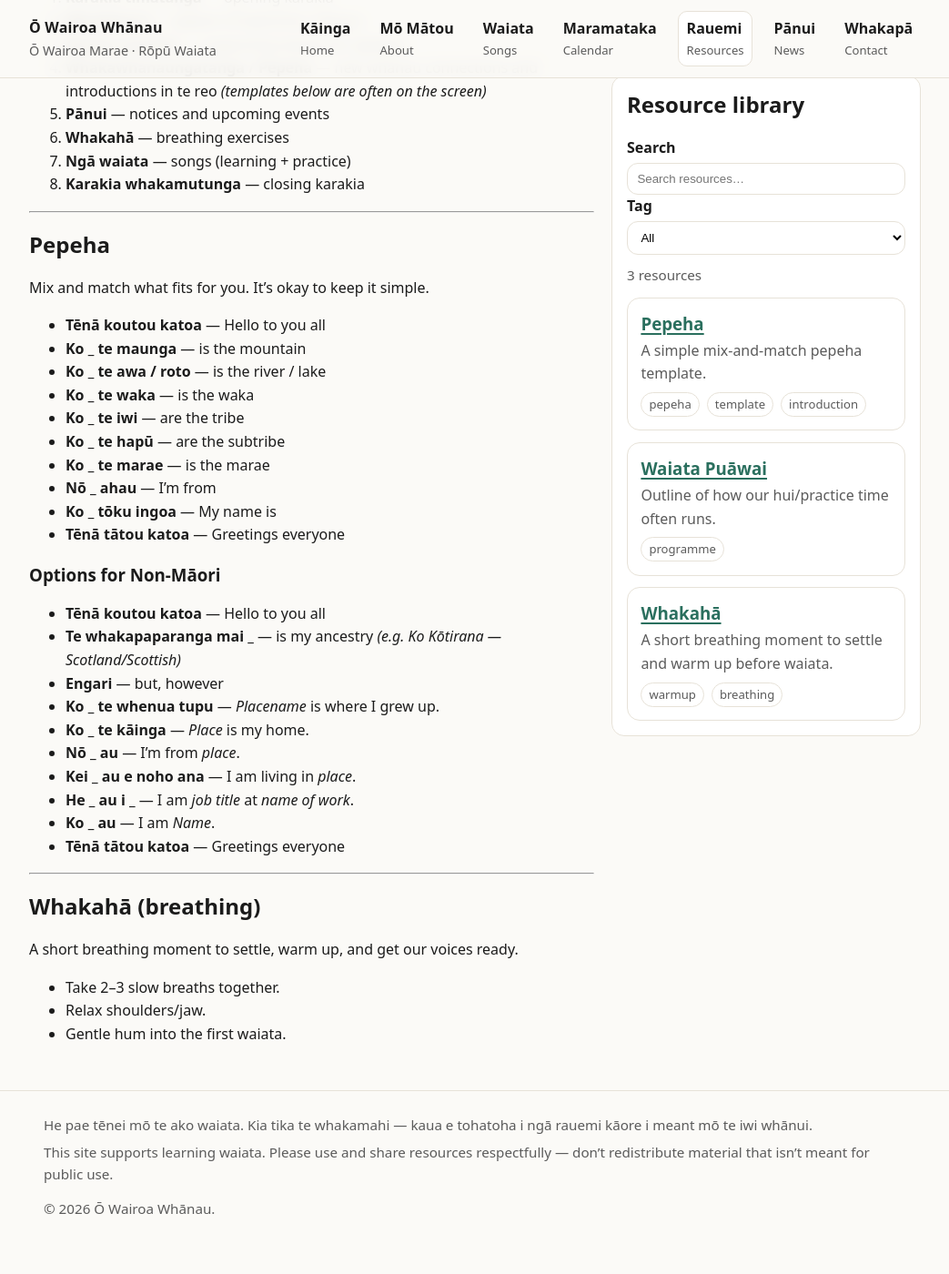
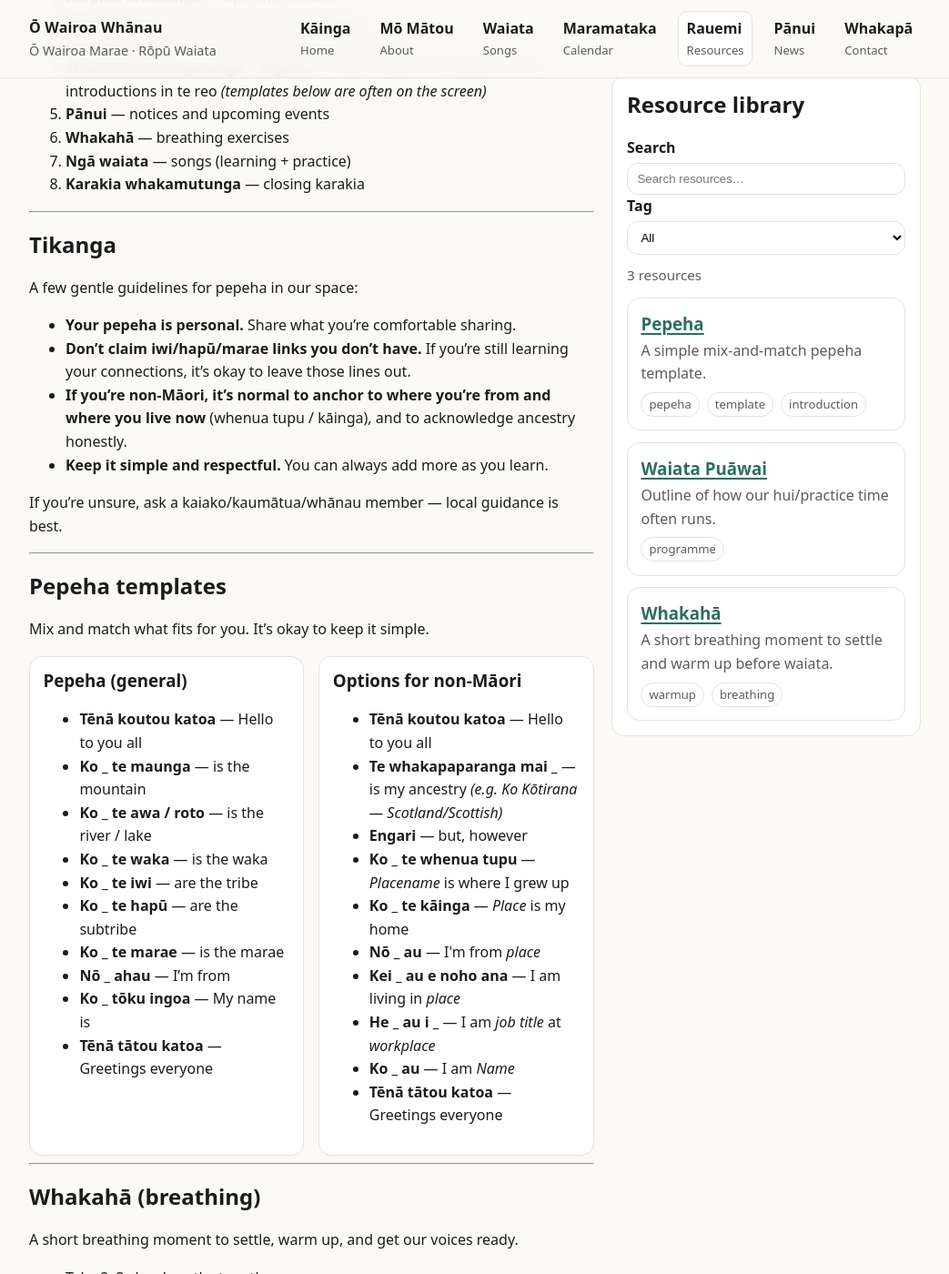
Before and after one commit to Standen-Home/owairoawhanau-site, a Jekyll site: the page built from resources.md, in a window 1280 px wide and 1400 px high, scrolled down 372 px. Shown: the whole window at 91% size, without its empty margins (118-1161 px from the left). Built offline with Jekyll 4.4.1, drawn with Linux system fonts in a browser that asks for light colours; before the commit the page ends 1737 px from its top, so only the background shows below that.

Commit message:
Resources: add Tikanga guidance + side-by-side pepeha templates

```diff
--- a/assets/css/style.css
+++ b/assets/css/style.css
@@ -186,6 +186,12 @@ input[type="search"], select{
 .two-col{display:grid;grid-template-columns: 1fr 340px; gap: 1.2rem; align-items:start}
 @media (max-width: 980px){.two-col{grid-template-columns:1fr}}
 
+/* Simple content columns inside markdown pages */
+.cols-2{display:grid;grid-template-columns: 1fr 1fr; gap: 1rem; margin: .8rem 0 0 0}
+.cols-2 > div{background:#fff;border:1px solid var(--border);border-radius: var(--radius);padding: .9rem}
+.cols-2 h3{margin-top:0}
+@media (max-width: 760px){.cols-2{grid-template-columns:1fr}}
+
 .sidebar{
   position: sticky;
   top: 5.2rem;
--- a/resources.md
+++ b/resources.md
@@ -22,31 +22,54 @@ A simple outline of how our hui/practice time often runs.
 
 ---
 
-## Pepeha
+## Tikanga
+A few gentle guidelines for pepeha in our space:
+
+- **Your pepeha is personal.** Share what you’re comfortable sharing.
+- **Don’t claim iwi/hapū/marae links you don’t have.** If you’re still learning your connections, it’s okay to leave those lines out.
+- **If you’re non-Māori, it’s normal to anchor to where you’re from and where you live now** (whenua tupu / kāinga), and to acknowledge ancestry honestly.
+- **Keep it simple and respectful.** You can always add more as you learn.
+
+If you’re unsure, ask a kaiako/kaumātua/whānau member — local guidance is best.
+
+---
+
+## Pepeha templates
 Mix and match what fits for you. It’s okay to keep it simple.
 
-- **Tēnā koutou katoa** — Hello to you all
-- **Ko _ te maunga** — is the mountain
-- **Ko _ te awa / roto** — is the river / lake
-- **Ko _ te waka** — is the waka
-- **Ko _ te iwi** — are the tribe
-- **Ko _ te hapū** — are the subtribe
-- **Ko _ te marae** — is the marae
-- **Nō _ ahau** — I’m from
-- **Ko _ tōku ingoa** — My name is
-- **Tēnā tātou katoa** — Greetings everyone
+<div class="cols-2">
+  <div>
+    <h3>Pepeha (general)</h3>
+    <ul>
+      <li><strong>Tēnā koutou katoa</strong> — Hello to you all</li>
+      <li><strong>Ko _ te maunga</strong> — is the mountain</li>
+      <li><strong>Ko _ te awa / roto</strong> — is the river / lake</li>
+      <li><strong>Ko _ te waka</strong> — is the waka</li>
+      <li><strong>Ko _ te iwi</strong> — are the tribe</li>
+      <li><strong>Ko _ te hapū</strong> — are the subtribe</li>
+      <li><strong>Ko _ te marae</strong> — is the marae</li>
+      <li><strong>Nō _ ahau</strong> — I’m from</li>
+      <li><strong>Ko _ tōku ingoa</strong> — My name is</li>
+      <li><strong>Tēnā tātou katoa</strong> — Greetings everyone</li>
+    </ul>
+  </div>
 
-### Options for Non-Māori
-- **Tēnā koutou katoa** — Hello to you all
-- **Te whakapaparanga mai _** — is my ancestry *(e.g. Ko Kōtirana — Scotland/Scottish)*
-- **Engari** — but, however
-- **Ko _ te whenua tupu** — *Placename* is where I grew up.
-- **Ko _ te kāinga** — *Place* is my home.
-- **Nō _ au** — I'm from *place*.
-- **Kei _ au e noho ana** — I am living in *place*.
-- **He _ au i _** — I am *job title* at *name of work*.
-- **Ko _ au** — I am *Name*.
-- **Tēnā tātou katoa** — Greetings everyone
+  <div>
+    <h3>Options for non-Māori</h3>
+    <ul>
+      <li><strong>Tēnā koutou katoa</strong> — Hello to you all</li>
+      <li><strong>Te whakapaparanga mai _</strong> — is my ancestry <em>(e.g. Ko Kōtirana — Scotland/Scottish)</em></li>
+      <li><strong>Engari</strong> — but, however</li>
+      <li><strong>Ko _ te whenua tupu</strong> — <em>Placename</em> is where I grew up</li>
+      <li><strong>Ko _ te kāinga</strong> — <em>Place</em> is my home</li>
+      <li><strong>Nō _ au</strong> — I'm from <em>place</em></li>
+      <li><strong>Kei _ au e noho ana</strong> — I am living in <em>place</em></li>
+      <li><strong>He _ au i _</strong> — I am <em>job title</em> at <em>workplace</em></li>
+      <li><strong>Ko _ au</strong> — I am <em>Name</em></li>
+      <li><strong>Tēnā tātou katoa</strong> — Greetings everyone</li>
+    </ul>
+  </div>
+</div>
 
 ---
 
```
